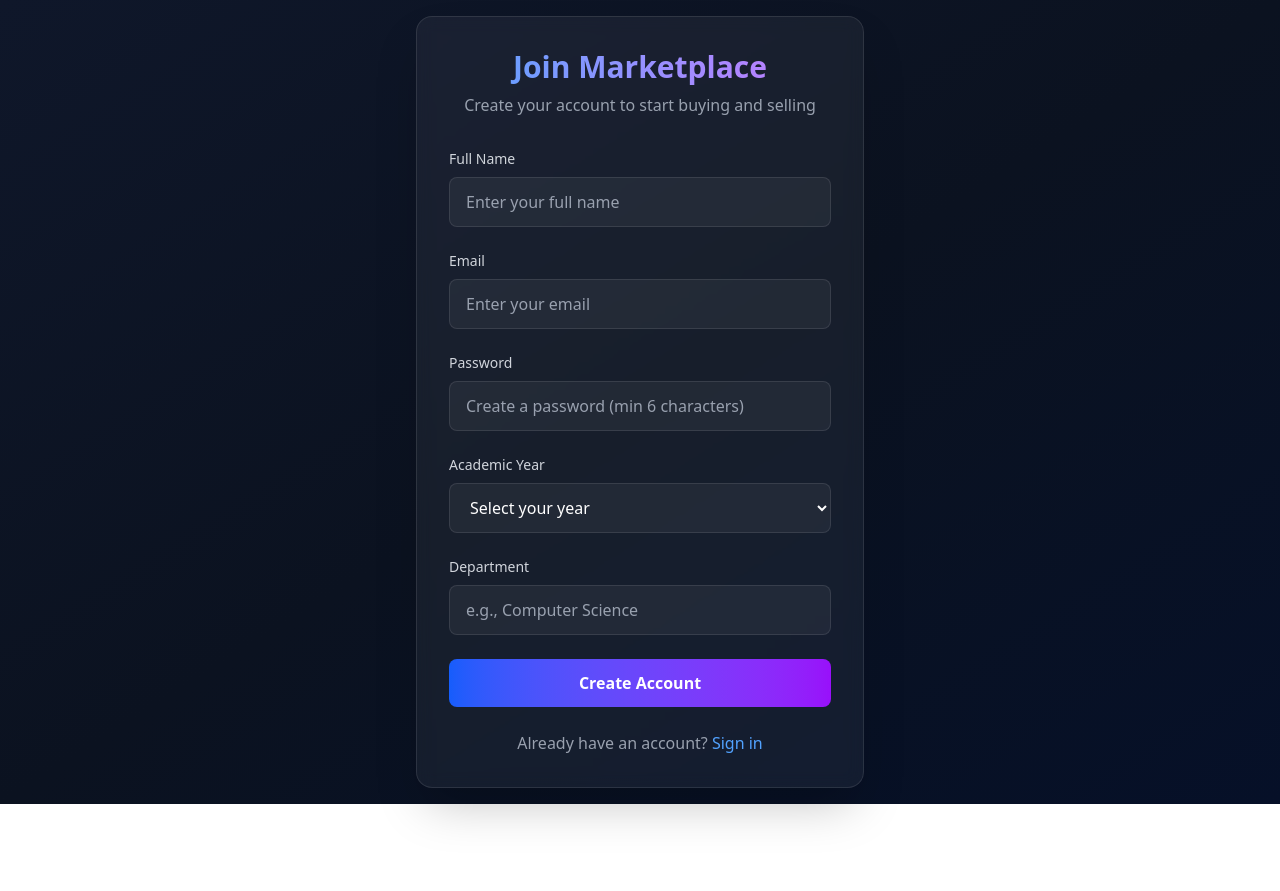
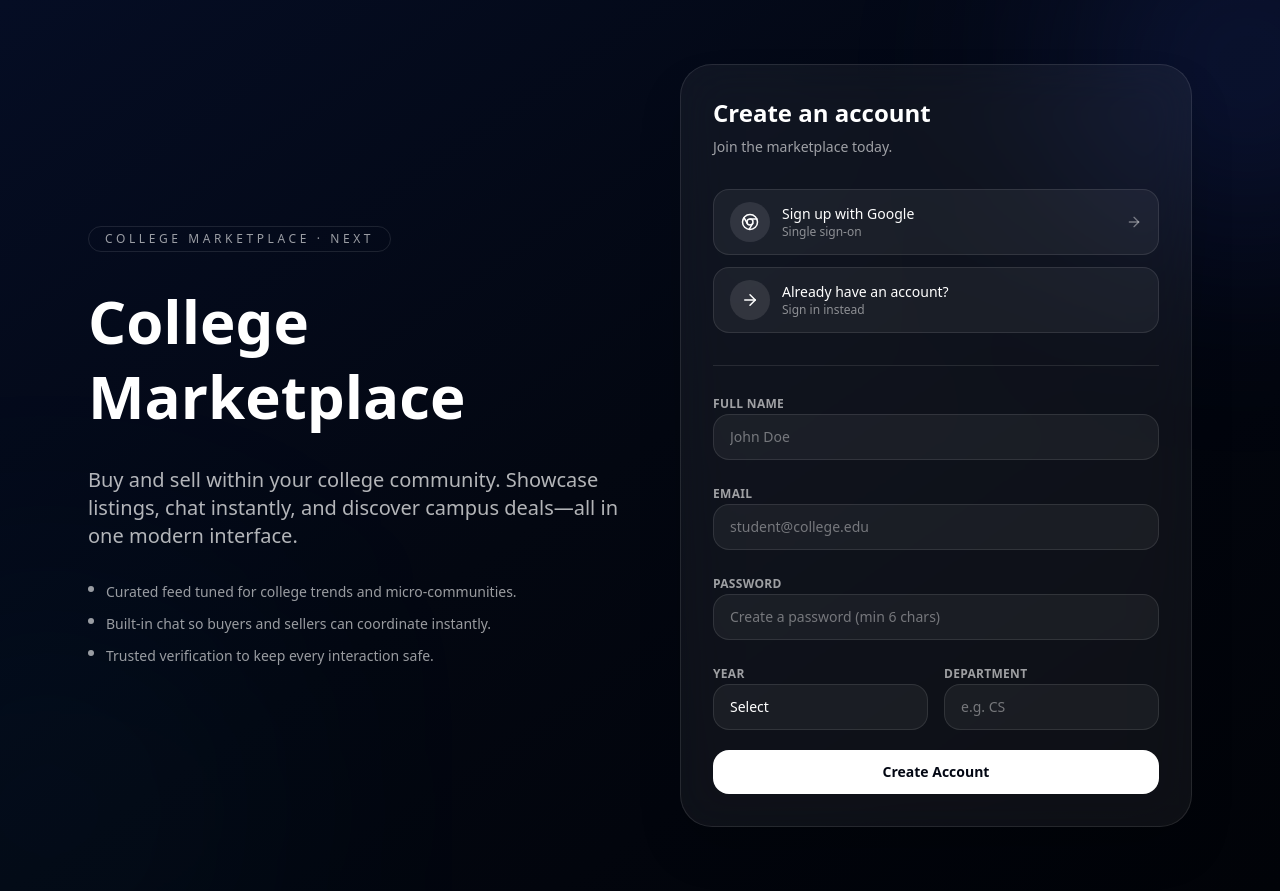
Before and after one commit to alphastar-avi/marketplace, a React (Vite) app in the folder frontend/: page /signup in a window 1280 px wide. Before the commit the page ends 804 px from the top, so only its background shows below. Built offline with nearby package versions, Linux system fonts and the light colour scheme; no server answers.

Commit message:
login ui enhanced

```diff
--- a/frontend/src/routes/Signup.tsx
+++ b/frontend/src/routes/Signup.tsx
@@ -1,7 +1,8 @@
 import React, { useState } from 'react'
-import { Link, useNavigate } from 'react-router-dom'
+import { useNavigate } from 'react-router-dom'
 import { useMarketplace } from '../state/MarketplaceContext'
 import { authAPI } from '../api/services'
+import { ArrowRight, Chrome } from 'lucide-react'
 
 export default function Signup() {
   const [formData, setFormData] = useState({
@@ -45,26 +46,97 @@ export default function Signup() {
     }
   }
 
+  const handleGoogle = () => {
+    console.info('Google SSO placeholder clicked')
+  }
+
+  const handleLoginNavigation = () => {
+    navigate('/login')
+  }
+
   return (
-    <div className="min-h-screen bg-gradient-to-br from-[#0f172a] via-[#0b1220] to-[#061028] text-white font-sans flex items-center justify-center p-4">
-      <div className="w-full max-w-md">
-        <div className="bg-white/5 backdrop-blur-sm border border-white/10 rounded-2xl p-8 shadow-2xl">
-          <div className="text-center mb-8">
-            <h1 className="text-3xl font-bold bg-gradient-to-r from-blue-400 to-purple-400 bg-clip-text text-transparent">
-              Join Marketplace
-            </h1>
-            <p className="text-gray-400 mt-2">Create your account to start buying and selling</p>
+    <div className="relative min-h-screen overflow-hidden bg-[#030713] text-white">
+      <div className="absolute inset-0">
+        <div className="absolute inset-0 bg-gradient-to-br from-[#050d24] via-[#030711] to-[#010308]" />
+        <div className="absolute -top-24 -right-32 h-80 w-80 rounded-full bg-[#3c5dfa]/20 blur-[120px]" />
+        <div className="absolute -bottom-16 -left-24 h-72 w-72 rounded-full bg-[#14b3ff]/10 blur-[140px]" />
       </div>
 
+      <div className="relative z-10 mx-auto flex w-full max-w-6xl flex-col gap-12 px-6 py-16 lg:flex-row lg:items-center lg:justify-between">
+        <div className="flex-1 space-y-8">
+          <span className="inline-flex items-center gap-2 rounded-full border border-white/10 px-4 py-1 text-xs uppercase tracking-[0.3em] text-white/60">
+            College Marketplace · Next
+          </span>
+          <h1 className="text-4xl font-black leading-tight text-white sm:text-5xl lg:text-6xl">
+            College Marketplace
+          </h1>
+          <p className="text-lg text-white/70 sm:text-xl">
+            Buy and sell within your college community. Showcase listings, chat instantly, and discover campus deals—all in one modern interface.
+          </p>
+          <ul className="space-y-3 text-sm text-white/60">
+            <li className="flex items-start gap-3">
+              <span className="mt-1 h-1.5 w-1.5 rounded-full bg-white/60" />
+              Curated feed tuned for college trends and micro-communities.
+            </li>
+            <li className="flex items-start gap-3">
+              <span className="mt-1 h-1.5 w-1.5 rounded-full bg-white/60" />
+              Built-in chat so buyers and sellers can coordinate instantly.
+            </li>
+            <li className="flex items-start gap-3">
+              <span className="mt-1 h-1.5 w-1.5 rounded-full bg-white/60" />
+              Trusted verification to keep every interaction safe.
+            </li>
+          </ul>
+        </div>
+
+        <div className="flex-1 lg:max-w-lg">
+          <div className="rounded-[32px] border border-white/10 bg-white/5 p-8 shadow-2xl backdrop-blur-xl">
+            <div className="space-y-2">
+              <h2 className="text-2xl font-semibold text-white">Create an account</h2>
+              <p className="text-sm text-white/60">Join the marketplace today.</p>
+            </div>
+
+            <div className="mt-8 space-y-3">
+              <button
+                type="button"
+                onClick={handleGoogle}
+                className="group flex w-full items-center gap-3 rounded-2xl border border-white/10 bg-white/5 px-4 py-3 text-left transition hover:border-white/30 hover:bg-white/10"
+              >
+                <span className="flex h-10 w-10 items-center justify-center rounded-full bg-[#f1f5ff]/10 text-sm font-semibold text-white">
+                  <Chrome size={18} />
+                </span>
+                <div className="flex-1">
+                  <p className="text-sm font-medium text-white">Sign up with Google</p>
+                  <p className="text-xs text-white/50">Single sign-on</p>
+                </div>
+                <ArrowRight size={16} className="text-white/40 group-hover:text-white/70" />
+              </button>
+
+              <button
+                type="button"
+                onClick={handleLoginNavigation}
+                className="group flex w-full items-center gap-3 rounded-2xl border border-white/10 bg-white/5 px-4 py-3 text-left transition hover:border-white/30 hover:bg-white/10"
+              >
+                <span className="flex h-10 w-10 items-center justify-center rounded-full bg-white/10 text-sm font-semibold text-white">
+                  <ArrowRight size={18} />
+                </span>
+                <div className="flex-1">
+                  <p className="text-sm font-medium text-white">Already have an account?</p>
+                  <p className="text-xs text-white/50">Sign in instead</p>
+                </div>
+              </button>
+            </div>
+
+            <div className="mt-8 border-t border-white/10 pt-6">
               {error && (
-            <div className="bg-red-500/10 border border-red-500/20 rounded-lg p-3 mb-6">
-              <p className="text-red-400 text-sm">{error}</p>
+                <div className="mb-6 rounded-xl border border-red-500/30 bg-red-500/10 px-4 py-3 text-sm text-red-300">
+                  {error}
                 </div>
               )}
 
-          <form onSubmit={handleSubmit} className="space-y-6">
-            <div>
-              <label htmlFor="name" className="block text-sm font-medium text-gray-300 mb-2">
+              <form onSubmit={handleSubmit} className="space-y-5">
+                <div className="space-y-2">
+                  <label htmlFor="name" className="text-xs font-semibold uppercase tracking-wide text-white/60">
                     Full Name
                   </label>
                   <input
@@ -74,13 +146,13 @@ export default function Signup() {
                     value={formData.name}
                     onChange={handleChange}
                     required
-                className="w-full px-4 py-3 bg-white/5 border border-white/10 rounded-lg focus:outline-none focus:ring-2 focus:ring-blue-500 focus:border-transparent text-white placeholder-gray-400"
-                placeholder="Enter your full name"
+                    placeholder="John Doe"
+                    className="w-full rounded-2xl border border-white/10 bg-white/5 px-4 py-3 text-sm text-white placeholder-white/40 outline-none transition focus:border-white/40 focus:bg-transparent"
                   />
                 </div>
 
-            <div>
-              <label htmlFor="email" className="block text-sm font-medium text-gray-300 mb-2">
+                <div className="space-y-2">
+                  <label htmlFor="email" className="text-xs font-semibold uppercase tracking-wide text-white/60">
                     Email
                   </label>
                   <input
@@ -90,13 +162,13 @@ export default function Signup() {
                     value={formData.email}
                     onChange={handleChange}
                     required
-                className="w-full px-4 py-3 bg-white/5 border border-white/10 rounded-lg focus:outline-none focus:ring-2 focus:ring-blue-500 focus:border-transparent text-white placeholder-gray-400"
-                placeholder="Enter your email"
+                    placeholder="student@college.edu"
+                    className="w-full rounded-2xl border border-white/10 bg-white/5 px-4 py-3 text-sm text-white placeholder-white/40 outline-none transition focus:border-white/40 focus:bg-transparent"
                   />
                 </div>
 
-            <div>
-              <label htmlFor="password" className="block text-sm font-medium text-gray-300 mb-2">
+                <div className="space-y-2">
+                  <label htmlFor="password" className="text-xs font-semibold uppercase tracking-wide text-white/60">
                     Password
                   </label>
                   <input
@@ -107,33 +179,34 @@ export default function Signup() {
                     onChange={handleChange}
                     required
                     minLength={6}
-                className="w-full px-4 py-3 bg-white/5 border border-white/10 rounded-lg focus:outline-none focus:ring-2 focus:ring-blue-500 focus:border-transparent text-white placeholder-gray-400"
-                placeholder="Create a password (min 6 characters)"
+                    placeholder="Create a password (min 6 chars)"
+                    className="w-full rounded-2xl border border-white/10 bg-white/5 px-4 py-3 text-sm text-white placeholder-white/40 outline-none transition focus:border-white/40 focus:bg-transparent"
                   />
                 </div>
 
-            <div>
-              <label htmlFor="year" className="block text-sm font-medium text-gray-300 mb-2">
-                Academic Year
+                <div className="grid grid-cols-2 gap-4">
+                  <div className="space-y-2">
+                    <label htmlFor="year" className="text-xs font-semibold uppercase tracking-wide text-white/60">
+                      Year
                     </label>
                     <select
                       id="year"
                       name="year"
                       value={formData.year}
                       onChange={handleChange}
-                className="w-full px-4 py-3 bg-white/5 border border-white/10 rounded-lg focus:outline-none focus:ring-2 focus:ring-blue-500 focus:border-transparent text-white"
+                      className="w-full appearance-none rounded-2xl border border-white/10 bg-white/5 px-4 py-3 text-sm text-white placeholder-white/40 outline-none transition focus:border-white/40 focus:bg-transparent"
                     >
-                <option value="">Select your year</option>
-                <option value="Freshman">Freshman</option>
-                <option value="Sophomore">Sophomore</option>
-                <option value="Junior">Junior</option>
-                <option value="Senior">Senior</option>
-                <option value="Graduate">Graduate</option>
+                      <option value="" className="bg-[#030713]">Select</option>
+                      <option value="Freshman" className="bg-[#030713]">Freshman</option>
+                      <option value="Sophomore" className="bg-[#030713]">Sophomore</option>
+                      <option value="Junior" className="bg-[#030713]">Junior</option>
+                      <option value="Senior" className="bg-[#030713]">Senior</option>
+                      <option value="Graduate" className="bg-[#030713]">Graduate</option>
                     </select>
                   </div>
 
-            <div>
-              <label htmlFor="department" className="block text-sm font-medium text-gray-300 mb-2">
+                  <div className="space-y-2">
+                    <label htmlFor="department" className="text-xs font-semibold uppercase tracking-wide text-white/60">
                       Department
                     </label>
                     <input
@@ -142,27 +215,21 @@ export default function Signup() {
                       type="text"
                       value={formData.department}
                       onChange={handleChange}
-                className="w-full px-4 py-3 bg-white/5 border border-white/10 rounded-lg focus:outline-none focus:ring-2 focus:ring-blue-500 focus:border-transparent text-white placeholder-gray-400"
-                placeholder="e.g., Computer Science"
+                      placeholder="e.g. CS"
+                      className="w-full rounded-2xl border border-white/10 bg-white/5 px-4 py-3 text-sm text-white placeholder-white/40 outline-none transition focus:border-white/40 focus:bg-transparent"
                     />
+                  </div>
                 </div>
 
                 <button
                   type="submit"
                   disabled={loading}
-              className="w-full bg-gradient-to-r from-blue-600 to-purple-600 hover:from-blue-700 hover:to-purple-700 disabled:opacity-50 disabled:cursor-not-allowed text-white font-semibold py-3 px-4 rounded-lg transition-all duration-200 transform hover:scale-[1.02]"
+                  className="flex w-full items-center justify-center gap-2 rounded-2xl bg-white text-sm font-semibold text-[#030713] transition hover:bg-slate-100 disabled:cursor-not-allowed disabled:opacity-60 py-3"
                 >
-              {loading ? 'Creating Account...' : 'Create Account'}
+                  {loading ? 'Creating Account…' : 'Create Account'}
                 </button>
               </form>
-
-          <div className="mt-6 text-center">
-            <p className="text-gray-400">
-              Already have an account?{' '}
-              <Link to="/login" className="text-blue-400 hover:text-blue-300 font-medium">
-                Sign in
-              </Link>
-            </p>
+            </div>
           </div>
         </div>
       </div>
```
Lines whose indentation alone changed are shown as unchanged.
